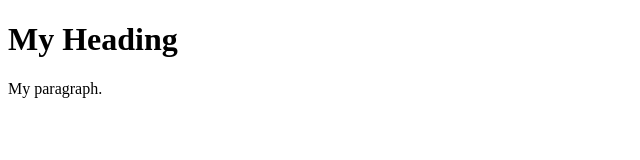
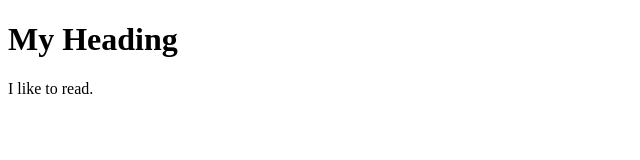
Before and after one commit to sprasad123/Exercise-9, a plain HTML site: page index.html in a window 1280 px wide. Shown: the full height of the page, 0-640 px from the left. Drawn offline with Linux system fonts and the light colour scheme.

Commit message:
Added hobby

```diff
--- a/index.html
+++ b/index.html
@@ -4,7 +4,7 @@
 
 <h1>My Heading</h1>
 
-<p>My paragraph.</p>
+<p>I like to read.</p>
 
 </body>
 </html>
```
